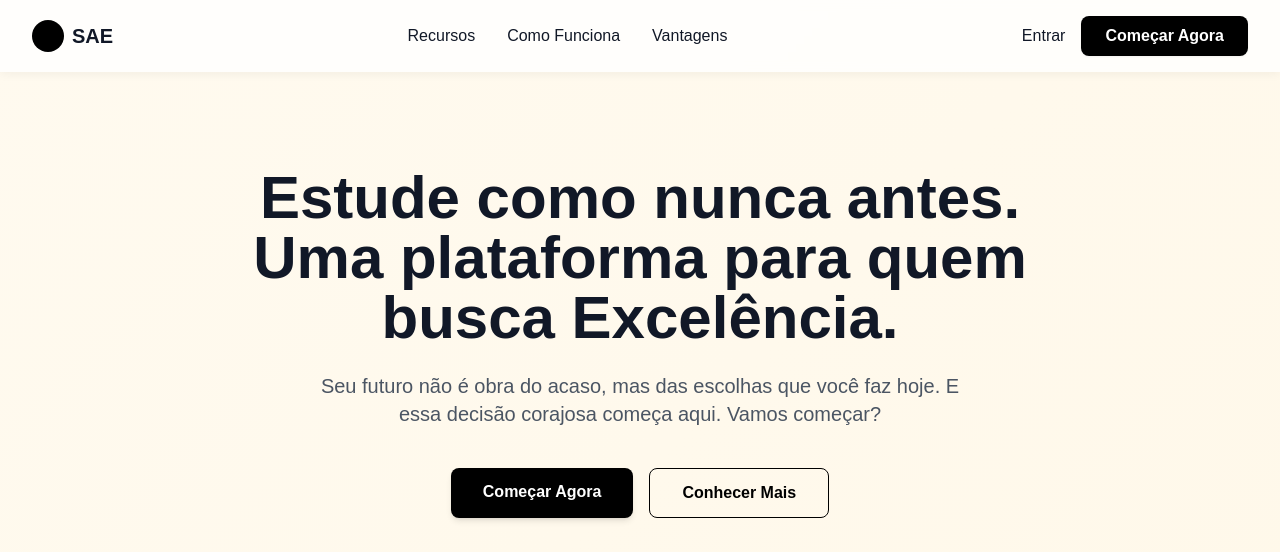
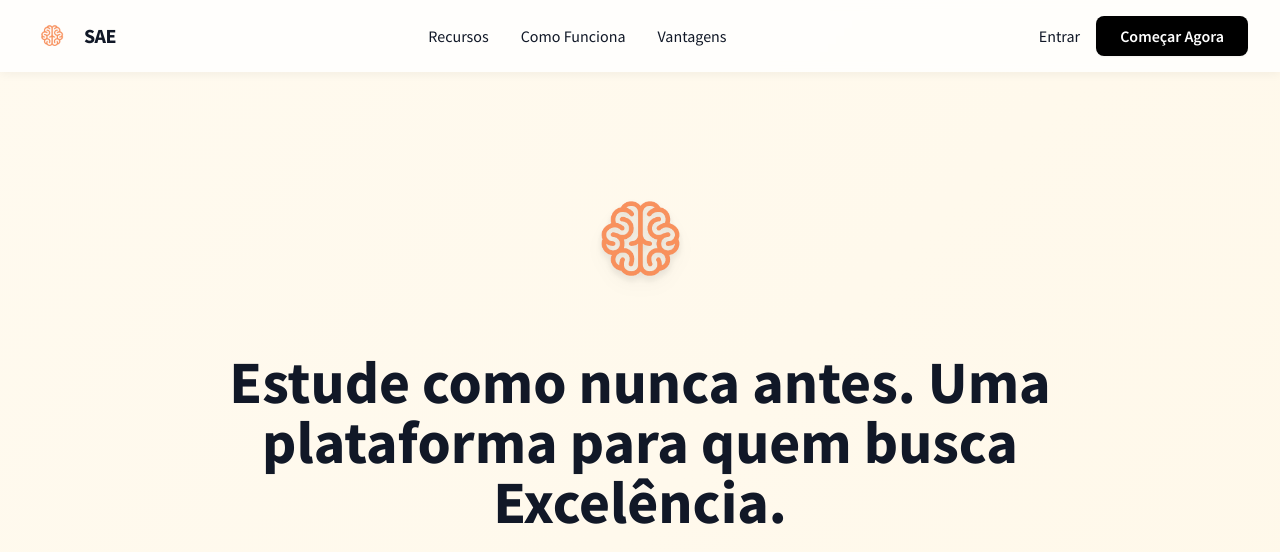
Before and after one commit to Edu-oliveira7/SAE, a Django app: page / in a window 1280 px wide. Shown: the top 552 px of the page. Run offline with Django 5.2, Linux system fonts and the light colour scheme; some libraries are stand-ins or nearby versions.

Commit message:
logo add

```diff
--- a/sae/templates/index.html
+++ b/sae/templates/index.html
@@ -9,7 +9,7 @@
     <script src="https://cdn.tailwindcss.com"></script>
     <link rel="preconnect" href="https://fonts.googleapis.com">
     <link rel="preconnect" href="https://fonts.gstatic.com" crossorigin>
-    <link href="https://fonts.googleapis.com/css2?family+Source+Sans+Pro:wght@400;600;700&display=swap" rel="stylesheet">
+    <link href="https://fonts.googleapis.com/css2?family=Source+Sans+Pro:wght@400;600;700&display=swap" rel="stylesheet">
     <link rel="stylesheet" href="https://cdnjs.cloudflare.com/ajax/libs/font-awesome/6.4.0/css/all.min.css">
     <style>
         body {
@@ -19,13 +19,8 @@
 
         /* Animação do carrossel */
         @keyframes scroll {
-            0% {
-                transform: translateX(0);
-            }
-
-            100% {
-                transform: translateX(-100%);
-            }
+            0% { transform: translateX(0); }
+            100% { transform: translateX(-100%); }
         }
 
         .animate-scroll {
@@ -100,13 +95,12 @@
 
 <body class="gradient-bg text-gray-900">
 
-    <!-- Navegação -->
     <nav class="bg-white/80 backdrop-blur-sm sticky top-0 z-50 nav-shadow">
         <div class="container mx-auto px-4 sm:px-6 lg:px-8">
             <div class="flex justify-between items-center py-4">
-                <div class="flex items-center space-x-2">
-                    <div class="w-8 h-8 bg-black rounded-full"></div>
-                    <span class="font-bold text-xl">SAE</span>
+                <div class="flex items-center space-x-3 transition-transform hover:scale-105">
+                    <img src="{% static 'imagens/logo_sae.png' %}" alt="Logo SAE Pequena" class="h-10 w-auto object-contain">
+                    <span class="font-bold text-xl tracking-tight text-gray-900">SAE</span>
                 </div>
 
                 <div class="hidden md:flex space-x-8">
@@ -127,8 +121,13 @@
 
     <div class="container mx-auto px-4 sm:px-6 lg:px-8">
 
-        <!-- Hero Section -->
         <header class="text-center py-16 sm:py-24">
+            <div class="relative z-10 flex justify-center mb-10 headline-fade-in">
+
+                <img src="{% static 'imagens/logo_sae.png' %}" alt="Logo SAE Central" class="h-28 sm:h-36 w-auto object-contain animate-float drop-shadow-lg">
+
+            </div>
+
             <h1 class="text-4xl sm:text-5xl lg:text-6xl font-bold max-w-4xl mx-auto leading-tight headline-fade-in">
                 Estude como nunca antes. Uma plataforma para quem busca <span class="text-gray-900">Excelência.</span>
             </h1>
@@ -147,54 +146,34 @@
                     Conhecer Mais
                 </a>
             </div>
-
-
         </header>
 
-        <!-- Logos Section -->
         <section class="py-12">
             <h2 class="text-center text-2xl font-bold mb-8 subtitle-fade-in" style="font-weight: 700;">Estude para os
                 principais exames do país!</h2>
 
             <div class="relative w-full overflow-hidden py-4 rounded-lg">
-
                 <div class="flex">
-
                     <div class="flex w-max items-center animate-scroll flex-shrink-0">
-                        <img src="{% static 'imagens/image 13.png' %}" alt="Logo ENEM"
-                            class="h-10 sm:h-12 mx-8 object-contain">
-                        <img src="{% static 'imagens/ifrn.png' %}" alt="Logo IF"
-                            class="h-12 sm:h-14 mx-8 object-contain">
-                        <img src="{% static 'imagens/image 15.png' %}" alt="Logo INSS"
-                            class="h-10 sm:h-12 mx-8 object-contain">
-                        <img src="{% static 'imagens/image 14.png' %}" alt="Logo ESA"
-                            class="h-12 sm:h-14 mx-8 object-contain">
-                        <img src="{% static 'imagens/image 16.png' %}" alt="Logo EsPCEx"
-                            class="h-12 sm:h-14 mx-8 object-contain">
-                        <img src="{% static 'imagens/image 17.png' %}" alt="Logo CNU"
-                            class="h-12 sm:h-14 mx-8 object-contain">
+                        <img src="{% static 'imagens/image 13.png' %}" alt="Logo ENEM" class="h-10 sm:h-12 mx-8 object-contain">
+                        <img src="{% static 'imagens/ifrn.png' %}" alt="Logo IF" class="h-12 sm:h-14 mx-8 object-contain">
+                        <img src="{% static 'imagens/image 15.png' %}" alt="Logo INSS" class="h-10 sm:h-12 mx-8 object-contain">
+                        <img src="{% static 'imagens/image 14.png' %}" alt="Logo ESA" class="h-12 sm:h-14 mx-8 object-contain">
+                        <img src="{% static 'imagens/image 16.png' %}" alt="Logo EsPCEx" class="h-12 sm:h-14 mx-8 object-contain">
+                        <img src="{% static 'imagens/image 17.png' %}" alt="Logo CNU" class="h-12 sm:h-14 mx-8 object-contain">
                     </div>
-
                     <div class="flex w-max items-center animate-scroll flex-shrink-0" aria-hidden="true">
-                        <img src="{% static 'imagens/image 13.png' %}" alt="Logo ENEM"
-                            class="h-10 sm:h-12 mx-8 object-contain">
-                        <img src="{% static 'imagens/ifrn.png' %}" alt="Logo IF"
-                            class="h-12 sm:h-14 mx-8 object-contain">
-                        <img src="{% static 'imagens/image 15.png' %}" alt="Logo INSS"
-                            class="h-10 sm:h-12 mx-8 object-contain">
-                        <img src="{% static 'imagens/image 14.png' %}" alt="Logo ESA"
-                            class="h-12 sm:h-14 mx-8 object-contain">
-                        <img src="{% static 'imagens/image 16.png' %}" alt="Logo EsPCEx"
-                            class="h-12 sm:h-14 mx-8 object-contain">
-                        <img src="{% static 'imagens/image 17.png' %}" alt="Logo CNU"
-                            class="h-12 sm:h-14 mx-8 object-contain">
+                        <img src="{% static 'imagens/image 13.png' %}" alt="Logo ENEM" class="h-10 sm:h-12 mx-8 object-contain">
+                        <img src="{% static 'imagens/ifrn.png' %}" alt="Logo IF" class="h-12 sm:h-14 mx-8 object-contain">
+                        <img src="{% static 'imagens/image 15.png' %}" alt="Logo INSS" class="h-10 sm:h-12 mx-8 object-contain">
+                        <img src="{% static 'imagens/image 14.png' %}" alt="Logo ESA" class="h-12 sm:h-14 mx-8 object-contain">
+                        <img src="{% static 'imagens/image 16.png' %}" alt="Logo EsPCEx" class="h-12 sm:h-14 mx-8 object-contain">
+                        <img src="{% static 'imagens/image 17.png' %}" alt="Logo CNU" class="h-12 sm:h-14 mx-8 object-contain">
                     </div>
-
                 </div>
             </div>
         </section>
 
-        <!-- Recursos Section -->
         <section id="recursos" class="py-16 sm:py-24 text-center fade-in-section">
             <div class="max-w-3xl mx-auto mb-16">
                 <h2 class="text-3xl sm:text-4xl font-bold mb-4">Descubra como o SAE pode transformar seu aprendizado!</h2>
@@ -202,52 +181,37 @@
             </div>
 
             <div class="grid grid-cols-1 sm:grid-cols-2 lg:grid-cols-4 gap-8">
-                <div
-                    class="bg-white rounded-xl p-6 flex flex-col items-center shadow-sm hover:shadow-xl transition-all duration-300 card-hover">
+                <div class="bg-white rounded-xl p-6 flex flex-col items-center shadow-sm hover:shadow-xl transition-all duration-300 card-hover">
                     <div class="bg-slate-100 p-4 rounded-full mb-4 feature-icon">
-                        <svg class="w-8 h-8 text-gray-700" fill="none" stroke="currentColor" viewBox="0 0 24 24"
-                            xmlns="http://www.w3.org/2000/svg">
-                            <path stroke-linecap="round" stroke-linejoin="round" stroke-width="2"
-                                d="M11 5H6a2 2 0 00-2 2v11a2 2 0 002 2h11a2 2 0 002-2v-5m-1.414-9.414a2 2 0 112.828 2.828L11.828 15H9v-2.828l8.586-8.586z">
-                            </path>
+                        <svg class="w-8 h-8 text-gray-700" fill="none" stroke="currentColor" viewBox="0 0 24 24">
+                            <path stroke-linecap="round" stroke-linejoin="round" stroke-width="2" d="M11 5H6a2 2 0 00-2 2v11a2 2 0 002 2h11a2 2 0 002-2v-5m-1.414-9.414a2 2 0 112.828 2.828L11.828 15H9v-2.828l8.586-8.586z"></path>
                         </svg>
                     </div>
                     <h3 class="font-bold text-lg mb-3">Plano de Estudo Personalizado</h3>
                     <p class="text-gray-600 text-sm">Criamos um plano de estudos adaptado ao seu nível, objetivos e disponibilidade de tempo.</p>
                 </div>
-                <div
-                    class="bg-white rounded-xl p-6 flex flex-col items-center shadow-sm hover:shadow-xl transition-all duration-300 card-hover">
+                <div class="bg-white rounded-xl p-6 flex flex-col items-center shadow-sm hover:shadow-xl transition-all duration-300 card-hover">
                     <div class="bg-slate-100 p-4 rounded-full mb-4 feature-icon">
-                        <svg class="w-8 h-8 text-gray-700" fill="none" stroke="currentColor" viewBox="0 0 24 24"
-                            xmlns="http://www.w3.org/2000/svg">
-                            <path stroke-linecap="round" stroke-linejoin="round" stroke-width="2"
-                                d="M12 6.253v13m0-13C10.832 5.477 9.246 5 7.5 5S4.168 5.477 3 6.253v13C4.168 18.477 5.754 18 7.5 18s3.332.477 4.5 1.253m0-13C13.168 5.477 14.754 5 16.5 5c1.747 0 3.332.477 4.5 1.253v13C19.832 18.477 18.246 18 16.5 18c-1.746 0-3.332.477-4.5 1.253">
-                            </path>
+                        <svg class="w-8 h-8 text-gray-700" fill="none" stroke="currentColor" viewBox="0 0 24 24">
+                            <path stroke-linecap="round" stroke-linejoin="round" stroke-width="2" d="M12 6.253v13m0-13C10.832 5.477 9.246 5 7.5 5S4.168 5.477 3 6.253v13C4.168 18.477 5.754 18 7.5 18s3.332.477 4.5 1.253m0-13C13.168 5.477 14.754 5 16.5 5c1.747 0 3.332.477 4.5 1.253v13C19.832 18.477 18.246 18 16.5 18c-1.746 0-3.332.477-4.5 1.253"></path>
                         </svg>
                     </div>
                     <h3 class="font-bold text-lg mb-3">Preparação Específica</h3>
                     <p class="text-gray-600 text-sm">Conteúdo direcionado para cada matéria e exame, com foco nos tópicos mais relevantes.</p>
                 </div>
-                <div
-                    class="bg-white rounded-xl p-6 flex flex-col items-center shadow-sm hover:shadow-xl transition-all duration-300 card-hover">
+                <div class="bg-white rounded-xl p-6 flex flex-col items-center shadow-sm hover:shadow-xl transition-all duration-300 card-hover">
                     <div class="bg-slate-100 p-4 rounded-full mb-4 feature-icon">
-                        <svg class="w-8 h-8 text-gray-700" fill="none" stroke="currentColor" viewBox="0 0 24 24"
-                            xmlns="http://www.w3.org/2000/svg">
-                            <path stroke-linecap="round" stroke-linejoin="round" stroke-width="2"
-                                d="M13 7h8m0 0v8m0-8l-8 8-4-4-6 6"></path>
+                        <svg class="w-8 h-8 text-gray-700" fill="none" stroke="currentColor" viewBox="0 0 24 24">
+                            <path stroke-linecap="round" stroke-linejoin="round" stroke-width="2" d="M13 7h8m0 0v8m0-8l-8 8-4-4-6 6"></path>
                         </svg>
                     </div>
                     <h3 class="font-bold text-lg mb-3">Acompanhamento de Progresso</h3>
                     <p class="text-gray-600 text-sm">Monitore sua evolução com métricas detalhadas e relatórios de desempenho.</p>
                 </div>
-                <div
-                    class="bg-white rounded-xl p-6 flex flex-col items-center shadow-sm hover:shadow-xl transition-all duration-300 card-hover">
+                <div class="bg-white rounded-xl p-6 flex flex-col items-center shadow-sm hover:shadow-xl transition-all duration-300 card-hover">
                     <div class="bg-slate-100 p-4 rounded-full mb-4 feature-icon">
-                        <svg class="w-8 h-8 text-gray-700" fill="none" stroke="currentColor" viewBox="0 0 24 24"
-                            xmlns="http://www.w3.org/2000/svg">
-                            <path stroke-linecap="round" stroke-linejoin="round" stroke-width="2"
-                                d="M9 17v-2m3 2v-4m3 4v-6m2 10H7a2 2 0 01-2-2V7a2 2 0 012-2h5.586a1 1 0 01.707.293l5.414 5.414a1 1 0 01.293.707V19a2 2 0 01-2 2z">
-                            </path>
+                        <svg class="w-8 h-8 text-gray-700" fill="none" stroke="currentColor" viewBox="0 0 24 24">
+                            <path stroke-linecap="round" stroke-linejoin="round" stroke-width="2" d="M9 17v-2m3 2v-4m3 4v-6m2 10H7a2 2 0 01-2-2V7a2 2 0 012-2h5.586a1 1 0 01.707.293l5.414 5.414a1 1 0 01.293.707V19a2 2 0 01-2 2z"></path>
                         </svg>
                     </div>
                     <h3 class="font-bold text-lg mb-3">Dashboard de Desempenho</h3>
@@ -256,7 +220,6 @@
             </div>
         </section>
 
-        <!-- Como Funciona Section -->
         <div id="como-funciona" class="space-y-20 sm:space-y-32 py-16">
             <section class="flex flex-col md:flex-row items-center gap-12 fade-in-section">
                 <div class="md:w-1/2">
@@ -337,7 +300,6 @@
             </section>
         </div>
 
-        <!-- Vantagens Section -->
         <section id="vantagens" class="py-16 sm:py-24 fade-in-section">
             <div class="max-w-3xl mx-auto text-center mb-16">
                 <h2 class="text-3xl sm:text-4xl font-bold mb-4">Por que escolher o SAE?</h2>
@@ -376,7 +338,7 @@
                 </div>
             </div>
 
-            <div class="mt-12 bg-gradient-to-r from-blue-50 to-indigo-50 rounded-2xl p-8 text-center">
+            <div class="mt-12 bg-white to-indigo-50 rounded-2xl p-8 text-center">
                 <h3 class="text-2xl font-bold mb-4">Junte-se à nossa comunidade de aprendizado</h3>
                 <p class="text-gray-700 max-w-2xl mx-auto mb-6">Estamos construindo uma plataforma que realmente entende as necessidades dos estudantes. Sua participação nos estágios iniciais ajudará a moldar o futuro do SAE.</p>
                 <a href="{% url 'registre' %}" class="bg-black hover:bg-gray-800 text-white font-semibold py-3 px-8 rounded-lg shadow-md transition-all duration-300 inline-block">
@@ -386,12 +348,16 @@
         </section>
     </div>
 
-    <!-- Footer -->
     <footer class="bg-gray-900 text-white py-10">
-            <div class=" mt-2 pt-4 text-center text-gray-400">
-                <p>&copy; 2025 SAE. Todos os direitos reservados.</p>
-            </div>
-        </div>
+        <div class="container mx-auto px-4 text-center">
+            <div class="flex justify-center items-center space-x-3 mb-6">
+               <img src="{% static 'imagens/logo_sae.png' %}" alt="Logo SAE Rodapé" class="h-8 w-auto">
+               <span class="font-bold text-xl tracking-tight">SAE</span>
+           </div>
+           <div class="text-sm">
+               <p>&copy; 2025 SAE. Todos os direitos reservados.</p>
+           </div>
+       </div>
     </footer>
 
     <script>
```
Also changed, not shown: sae/static/imagens/logo_sae.png (added).
